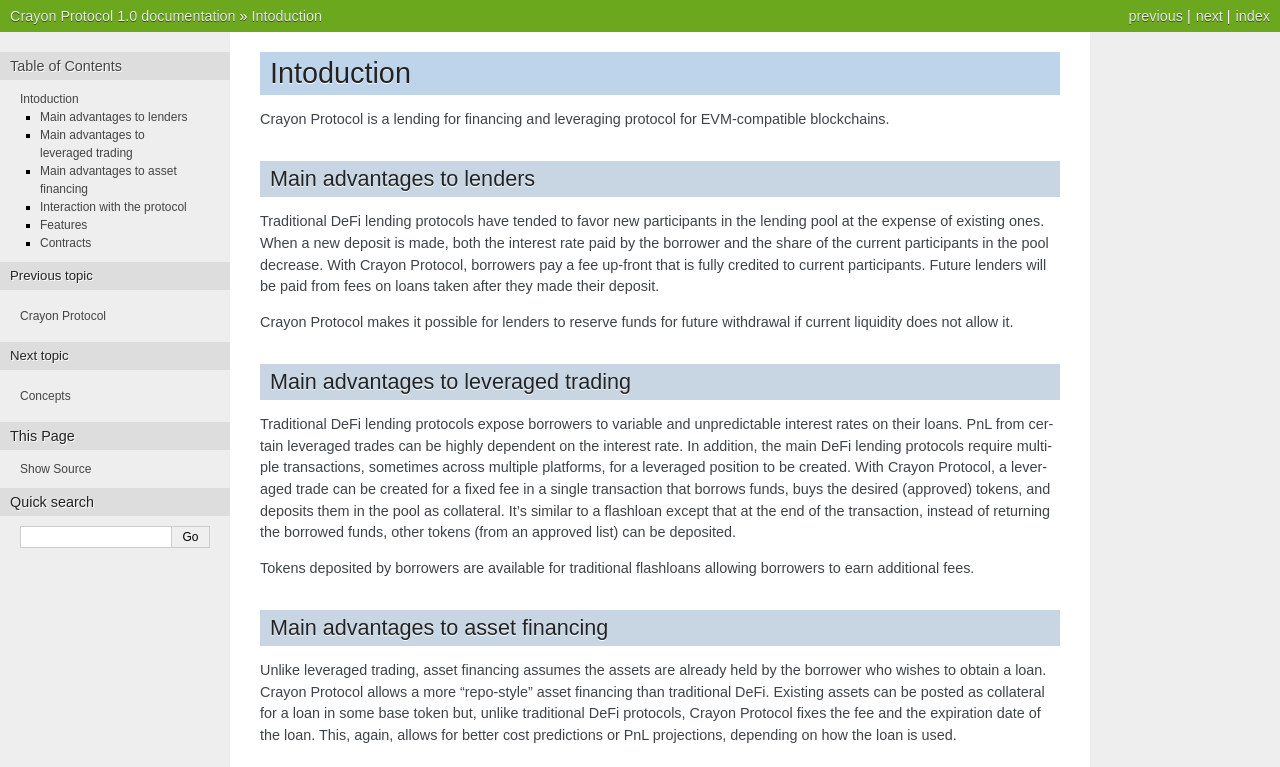
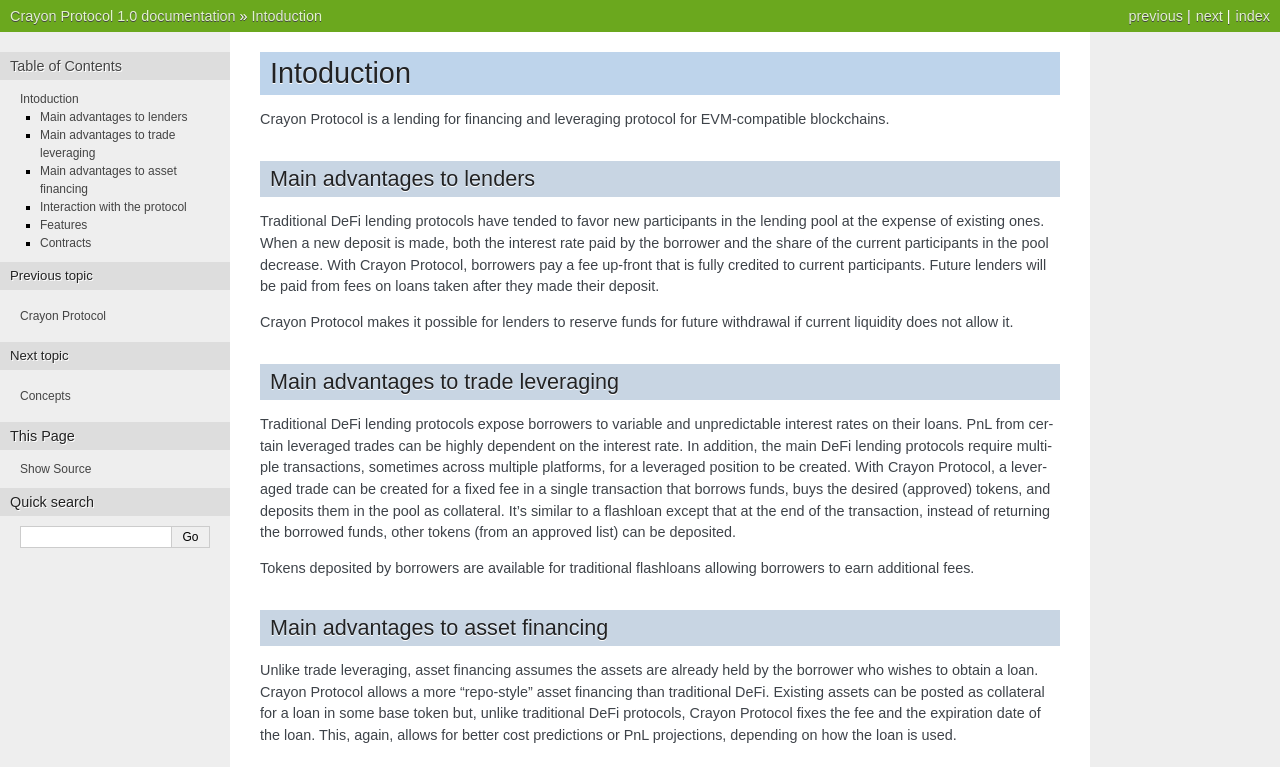
Before and after one commit to c-protocol/crayon-core, a Sphinx documentation site: the page built from docs/index.rst, in a window 1280 px wide. Shown: the top 767 px of the page. Built offline with Sphinx 7.4.7, drawn with Linux system fonts in a browser that asks for light colours.

Commit message:
rewording leverage

```diff
--- a/docs/concepts.rst
+++ b/docs/concepts.rst
@@ -37,4 +37,4 @@
 * **base token**: Also referred to as base coin of the Desk is the token that can be lent out by the desk and is the numeraire for all calculated values.
 * **horizon**: The horizon of a loan is the number of blocks until the loan expires and must be repaid, extended or liquidated.
 * **longable**: Tokens that are accepted in a Desk in exchange for loans are called longable tokens in reference to traders/borrowers being long those tokens and short the base token.
-* **provider**: The Crayon Protocol team will not build a front end. Rather, third parties are incentivized to build interfaces by allowing them to keep a percentage of the reward tokens earned by their users. Some interactions with the Crayon Protocol, such as leveraged trading, require smart contract deployments. Providers are also incentivized to facilitate that.
+* **provider**: The Crayon Protocol team will not build a front end. Rather, third parties are incentivized to build interfaces by allowing them to keep a percentage of the reward tokens earned by their users. Some interactions with the Crayon Protocol, such as trade leveraging, require smart contract deployments. Providers are also incentivized to facilitate that.
--- a/docs/index.rst
+++ b/docs/index.rst
@@ -11,7 +11,7 @@
 Crayon Protocol makes it possible for lenders to reserve funds for future withdrawal if current liquidity does not allow it.
 
 
-Main advantages to leveraged trading
+Main advantages to trade leveraging
 ====================================
 
 Traditional DeFi lending protocols expose borrowers to variable and unpredictable interest rates on their loans. PnL from certain leveraged trades can be highly dependent on the interest rate. In addition, the main DeFi lending protocols require multiple transactions, sometimes across multiple platforms, for a leveraged position to be created. With Crayon Protocol, a leveraged trade can be created for a fixed fee in a single transaction that borrows funds, buys the desired (approved) tokens, and deposits them in the pool as collateral. It's similar to a flashloan except that at the end of the transaction, instead of returning the borrowed funds, other tokens (from an approved list) can be deposited.
@@ -21,7 +21,7 @@
 Main advantages to asset financing
 ==================================
 
-Unlike leveraged trading, asset financing assumes the assets are already held by the borrower who wishes to obtain a loan. Crayon Protocol allows a more "repo-style" asset financing than traditional DeFi. Existing assets can be posted as collateral for a loan in some base token but, unlike traditional DeFi protocols, Crayon Protocol fixes the fee and the expiration date of the loan. This, again, allows for better cost predictions or PnL projections, depending on how the loan is used.
+Unlike trade leveraging, asset financing assumes the assets are already held by the borrower who wishes to obtain a loan. Crayon Protocol allows a more "repo-style" asset financing than traditional DeFi. Existing assets can be posted as collateral for a loan in some base token but, unlike traditional DeFi protocols, Crayon Protocol fixes the fee and the expiration date of the loan. This, again, allows for better cost predictions or PnL projections, depending on how the loan is used.
 
 Interaction with the protocol
 =============================
```
Also changed, not shown: README.md (+1 -1 lines).
